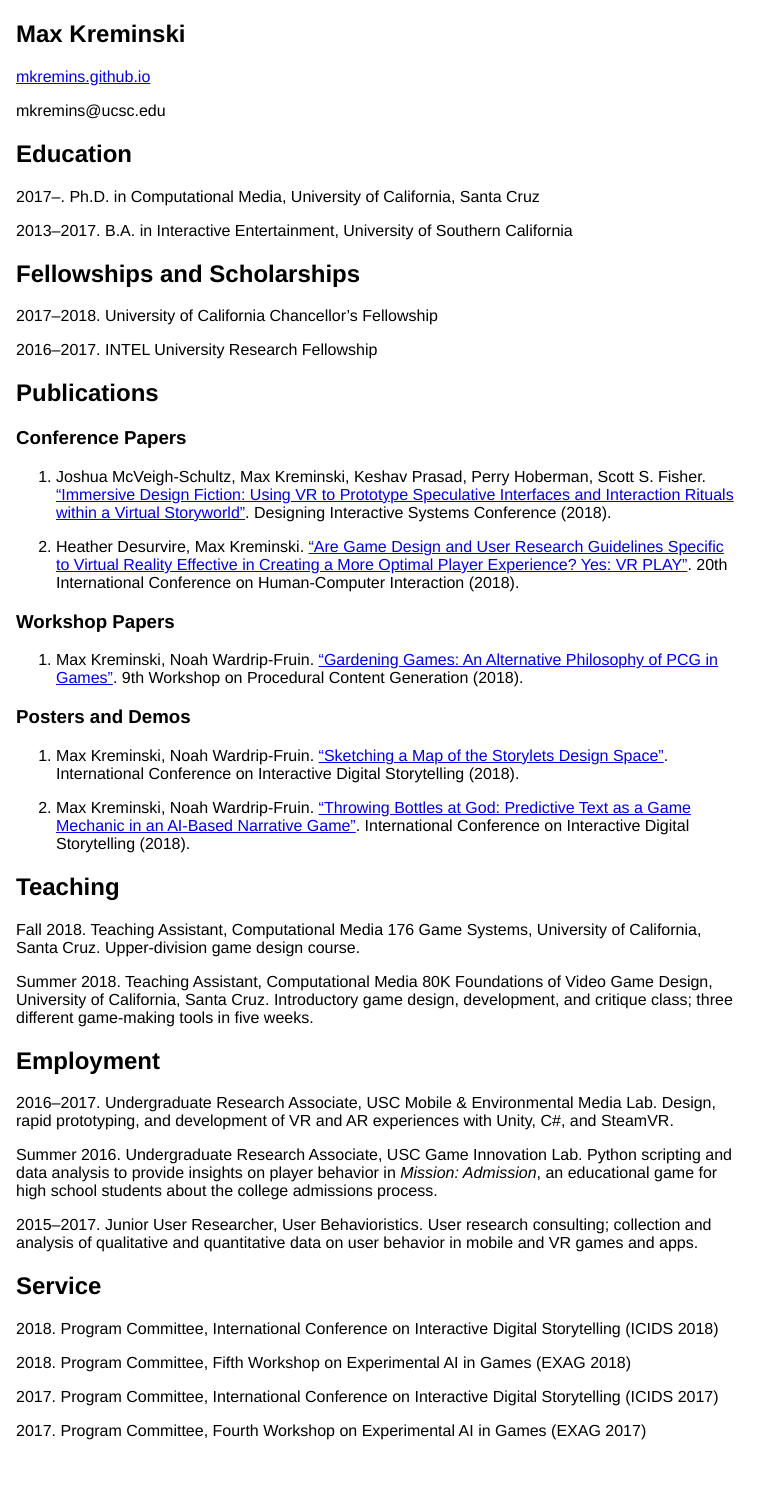
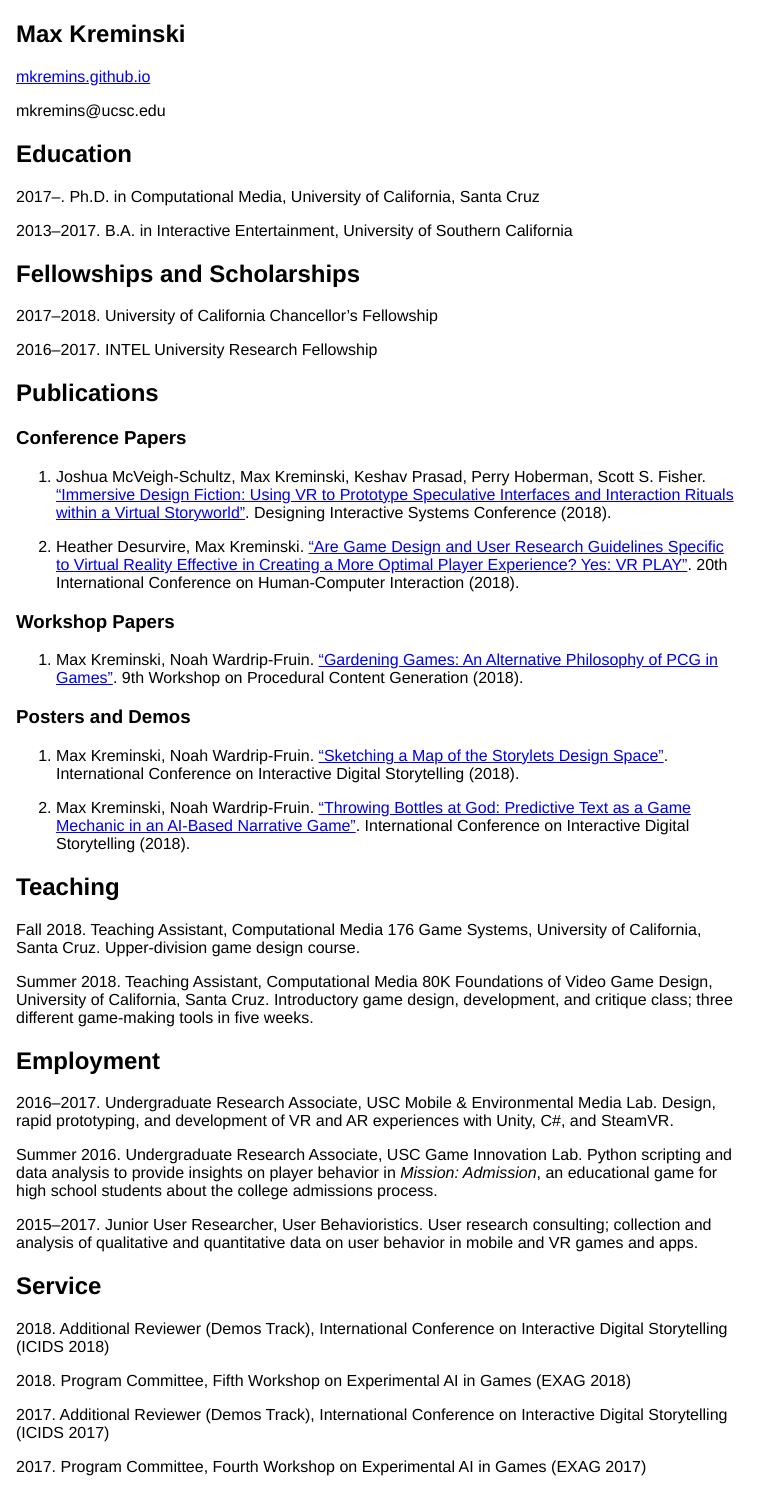
Before and after one commit to mkremins/mkremins.github.io, a Jekyll site: the page cv/index.html, which Jekyll copies as it is, in a window 1280 px wide. Shown: the whole page, without its empty margins (0-781 px from the left). Built offline with Jekyll 4.4.1, drawn with Linux system fonts in a browser that asks for light colours; before the commit the page ends 1456 px from its top, so only the background shows below that.

Commit message:
Clarify ICIDS reviewer status in CV

```diff
--- a/cv/index.html
+++ b/cv/index.html
@@ -70,9 +70,9 @@
     </section>
     <section>
       <h2>Service</h2>
-      <p>2018. Program Committee, International Conference on Interactive Digital Storytelling (ICIDS 2018)</p>
+      <p>2018. Additional Reviewer (Demos Track), International Conference on Interactive Digital Storytelling (ICIDS 2018)</p>
       <p>2018. Program Committee, Fifth Workshop on Experimental AI in Games (EXAG 2018)</p>
-      <p>2017. Program Committee, International Conference on Interactive Digital Storytelling (ICIDS 2017)</p>
+      <p>2017. Additional Reviewer (Demos Track), International Conference on Interactive Digital Storytelling (ICIDS 2017)</p>
       <p>2017. Program Committee, Fourth Workshop on Experimental AI in Games (EXAG 2017)</p>
     </section>
   </main>
```
Also changed, not shown: 2 other files.
